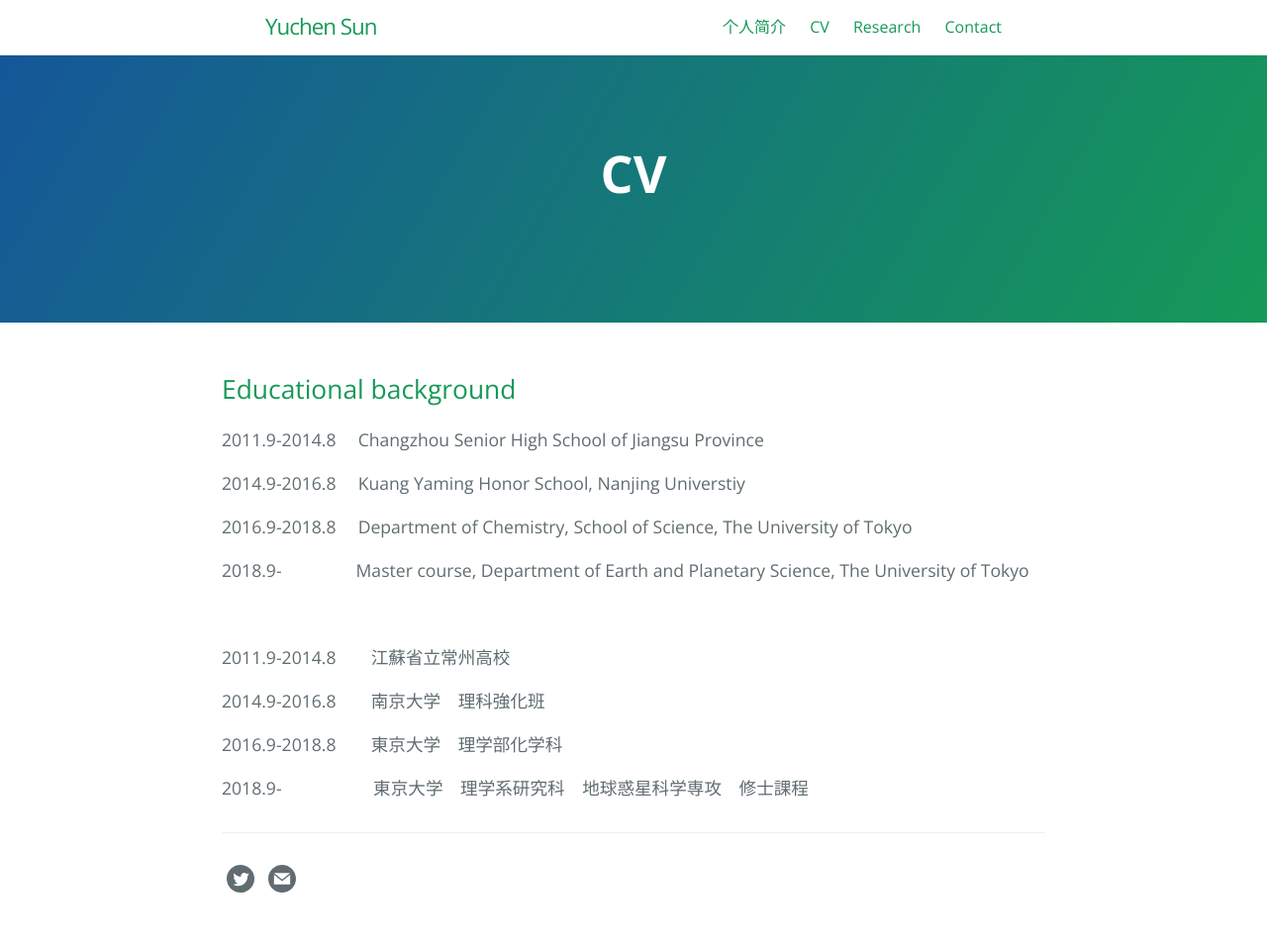
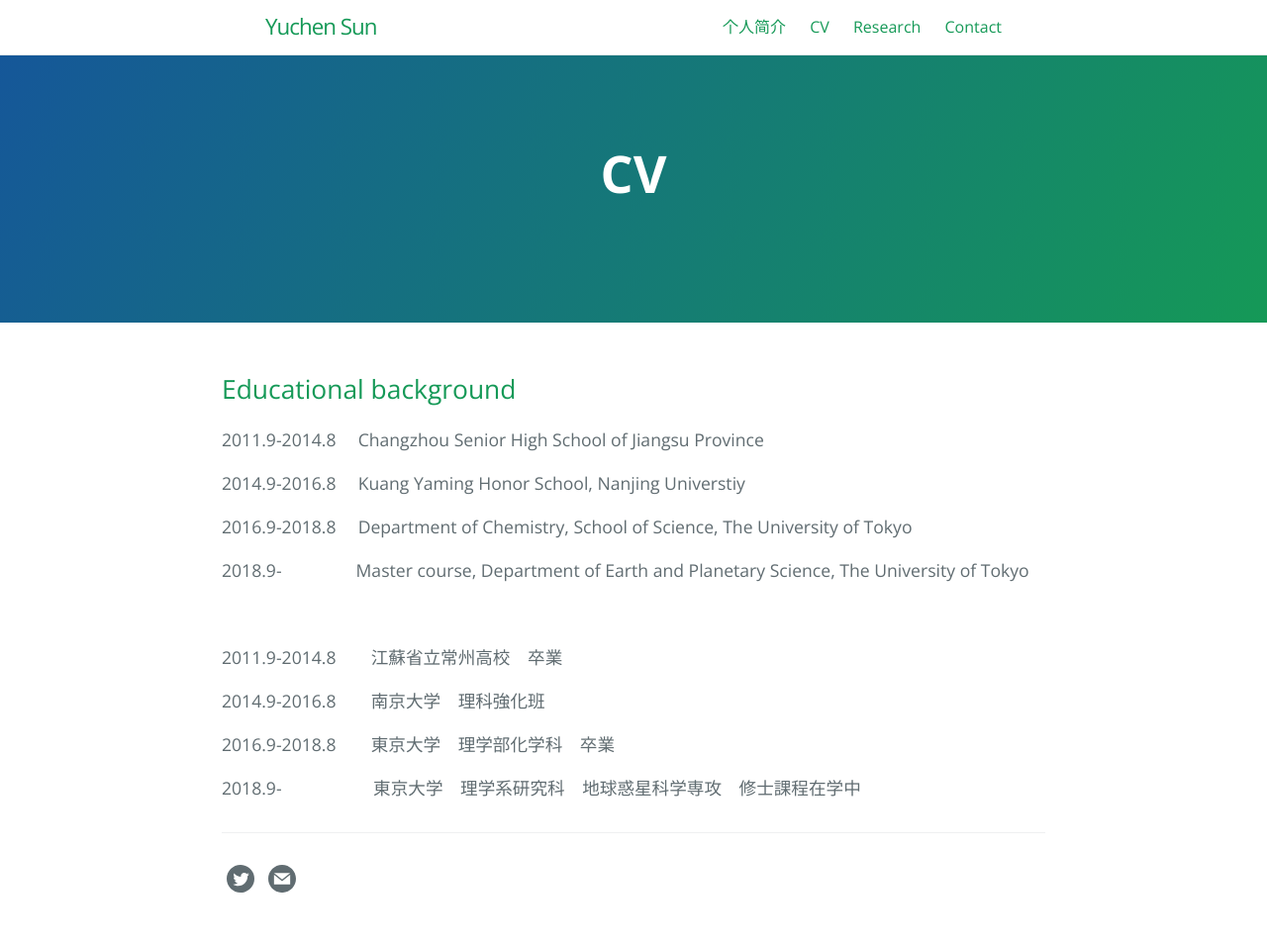
Before and after one commit to sonyuushin/sonyuushin.github.io, a Jekyll site: the page built from cv.md, in a window 1280 px wide. Shown: the whole page at 99% size. Built offline with Jekyll 4.4.1, drawn with Linux system fonts in a browser that asks for light colours.

Commit message:
Update cv.md

```diff
--- a/cv.md
+++ b/cv.md
@@ -19,10 +19,10 @@ order: 0
 
 <br />
 
-2011.9-2014.8　　江蘇省立常州高校
+2011.9-2014.8　　江蘇省立常州高校　卒業
 
 2014.9-2016.8　　南京大学　理科強化班
 
-2016.9-2018.8　　東京大学　理学部化学科
+2016.9-2018.8　　東京大学　理学部化学科　卒業
 
-2018.9-　　　　 　東京大学　理学系研究科　地球惑星科学専攻　修士課程
+2018.9-　　　　 　東京大学　理学系研究科　地球惑星科学専攻　修士課程在学中
```
